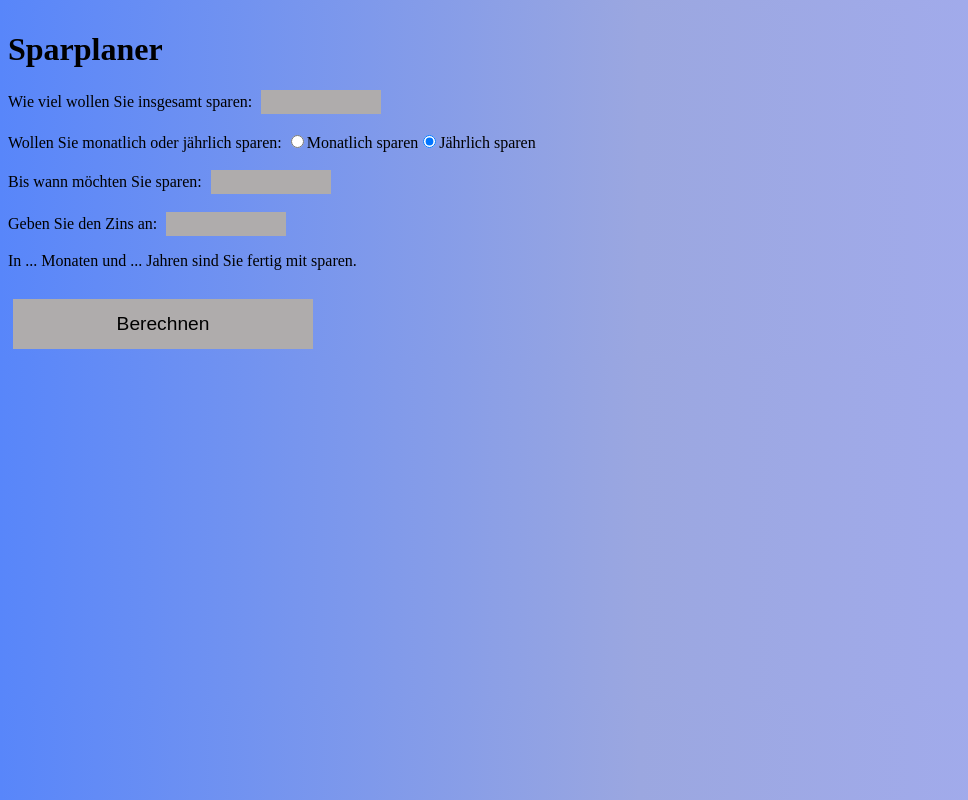
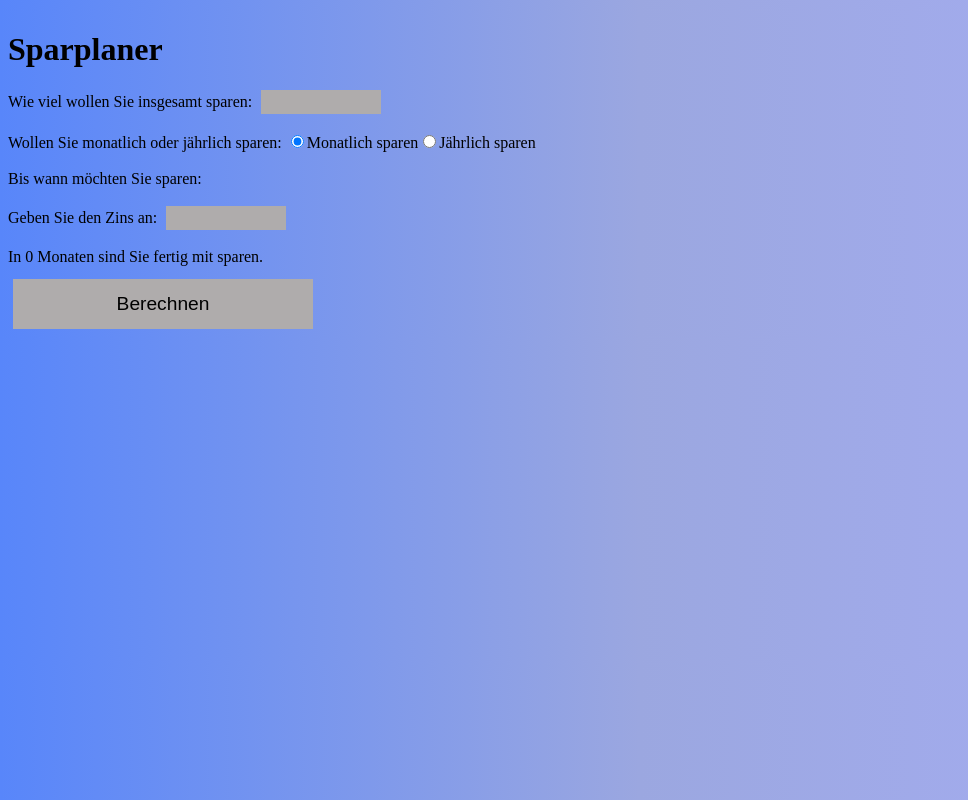
Before and after one commit to y4nisb/Pensionsrechner, a React (Create React App) app in the folder client/: page / in a window 1280 px wide. Shown: the whole page, without its empty margins (0-968 px from the left). Built offline with nearby package versions, Linux system fonts and the light colour scheme.

Commit message:
Styling und UI auf 3. Seite : Anpassung der Seite bei Knopfdruck : 3
-Seite ändert sich nun
-Globale Variabel zum Berechnen eingefügt

```diff
--- a/client/src/page3.js
+++ b/client/src/page3.js
@@ -1,4 +1,5 @@
 function PAGE3() {
+  let timecounter = 0;
     return (
       <>
         <h1>Sparplaner</h1>
@@ -10,45 +11,37 @@ function PAGE3() {
           <br></br>
           <div>
             <label>Wollen Sie monatlich oder jährlich sparen: </label>
-            <input type="radio" name="zinsRadio" id="monatlich" defaultChecked  onClick={(event) => {
-          const monatlichBetrag = document.getElementById("monatlich");
-          const jaerhlichBetrag = document.getElementById("jaehrlich");
-
-          jaerhlichBetrag.classList.remove("invisible");
-          monatlichBetrag.classList.add("invisible");
-      }}/>
+            <input type="radio" name="zinsRadio" id="monatlich" defaultChecked onClick={(event) => {
+              const endpoint = document.getElementById("endpoint");
+              endpoint.textContent="In "+ timecounter +" Monaten sind Sie fertig mit sparen."
+            }}/>
             <label>Monatlich sparen</label>
-            <input type="radio" name="zinsRadio" id="jaehrlich" checked onClick={(event) => {
-          const monatlichBetrag = document.getElementById("monatlich");
-          const jaerhlichBetrag = document.getElementById("jaehrlich");
-
-          jaerhlichBetrag.classList.remove("invisible");
-          monatlichBetrag.classList.add("invisible");
-      }}/>
+            <input type="radio" name="zinsRadio" id="jaehrlich" onClick={(event) => {
+              const endpoint = document.getElementById("endpoint");
+              endpoint.textContent="In "+ (timecounter / 12) +" Jahren sind Sie fertig mit sparen."
+            }}/>
             <label>Jährlich sparen</label>
           </div>
         </div>
         <br></br>
         <div className="inputTextfield">
           <label>Bis wann möchten Sie sparen: </label>
-          <input type="text" id="endpoint" />
         </div>
         <br></br>
         <div className="inputTextfield">
           <label>Geben Sie den Zins an: </label>
           <input type="text" id="zins" />
         </div>
-        <p id="endpunkt">
-          In ... Monaten und ... Jahren sind Sie fertig mit sparen.
-        </p>
+        <br></br>
+        <label id="endpoint">
+            In 0 Monaten sind Sie fertig mit sparen.
+        </label>
 
         <div className="berechnenButton">
           <button
             id="berechenenButton"
             onClick={(event) => {
               const jaehrlichZahlen = document.getElementById("jährlich").checked;
-              const monatlichZahlen =
-                document.getElementById("monatlich").checked;
               const ziel = document.getElementById("endkapital");
               const now = Date();
               const zins = document.getElementById("zins");
@@ -57,10 +50,10 @@ function PAGE3() {
               console.log(endpoint);
               if (jaehrlichZahlen == true) {
                 endpoint.textContent =
-                  "In ??? Monaten und ??? Jahren sind Sie fertig mit sparen.";
+                  "In "+ timecounter +" Monaten sind Sie fertig mit sparen."
               } else {
                 endpoint.textContent =
-                  "In ___ Monaten und ___ Jahren sind Sie fertig mit sparen.";
+                  "In "+ (timecounter / 12) +" Jahren sind Sie fertig mit sparen."
               }
             }}
           >
```
